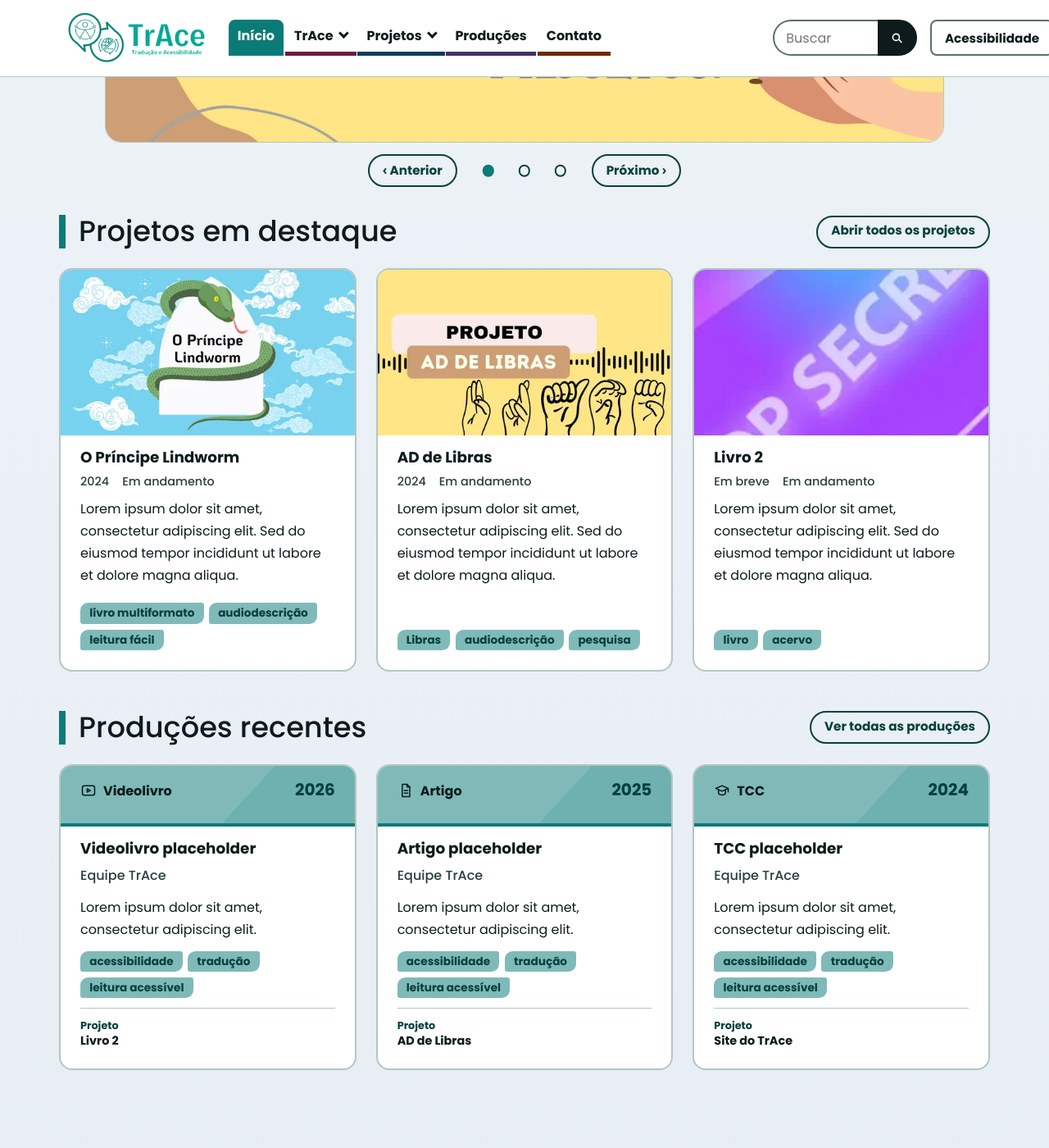
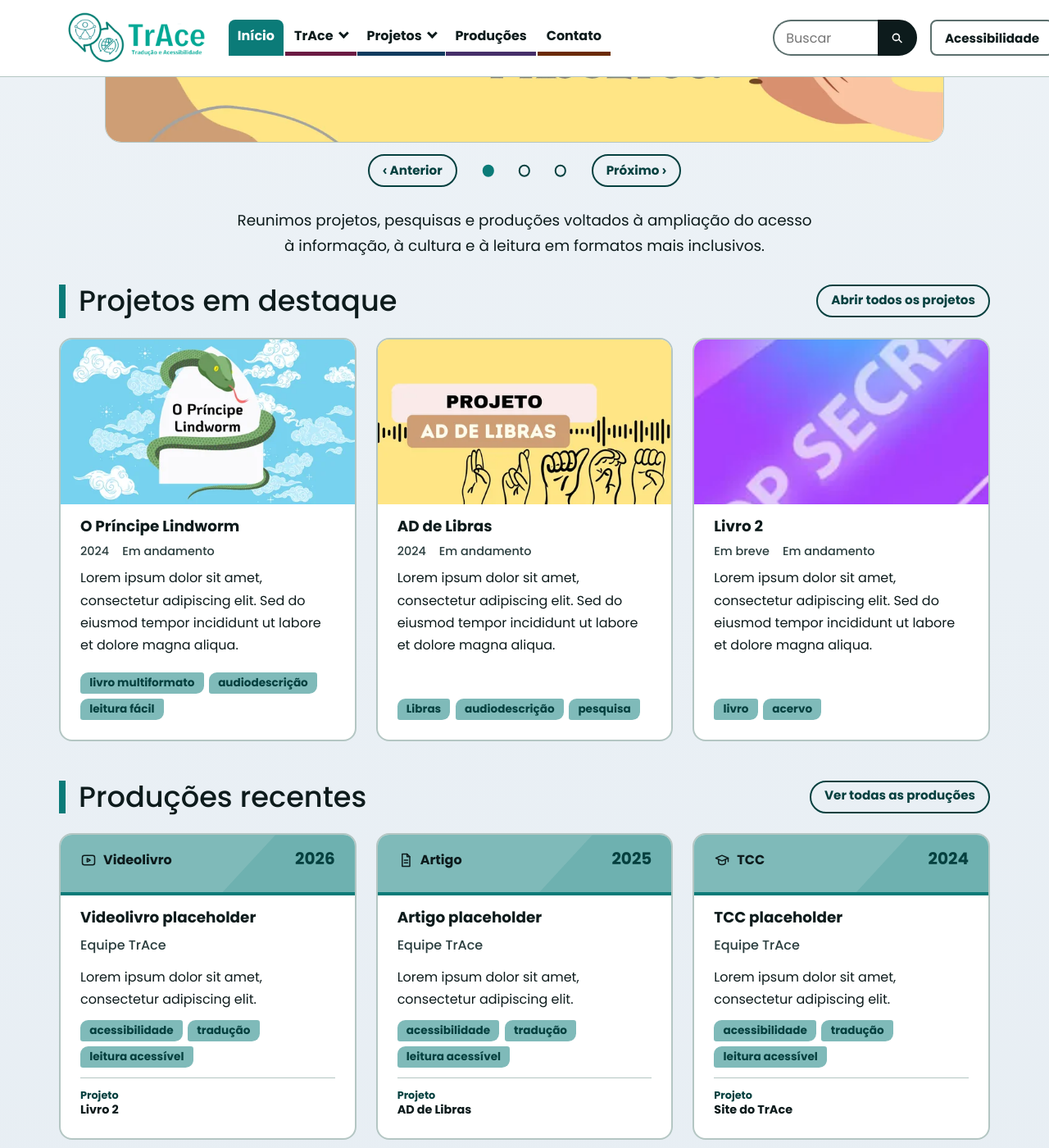
Before and after one commit to Niuuzinho/site-trace-teste, a Jekyll site: the page built from index.html, in a window 1280 px wide and 1400 px high, scrolled down 504 px. Shown: the whole window at 82% size. Built offline with Jekyll 4.4.1, drawn with Linux system fonts in a browser that asks for light colours.

```diff
--- a/assets/css/main.css
+++ b/assets/css/main.css
@@ -715,6 +715,10 @@ html:not([data-escuro]):not([data-contraste="alto"]) .abertura {
   background-image: linear-gradient(115deg, #142425 0%, #1d3a3b 100%);
 }
 
+/* Frase de apresentação, centralizada embaixo do carrossel */
+.apresentacao { padding-top: var(--e5); }
+.apresentacao .lead { max-width: 44rem; margin: 0 auto; text-align: center; color: var(--tinta); }
+
 /* Seções da página inicial: as duas no mesmo fundo, separadas só por espaço; uma única forma geométrica discreta atrás delas */
 .miolo { position: relative; }
 .faixa-secao { padding: var(--e6) 0 var(--e5); }
--- a/index.html
+++ b/index.html
@@ -19,6 +15,10 @@ permalink: /
   </div>
   {% include carrossel.html itens=site.data.carrossel rotulo="Avisos e novidades" %}
 </div>
+<div class="container apresentacao">
+  <p class="lead">Reunimos projetos, pesquisas e produções voltados à ampliação do acesso à informação, à cultura e à leitura em formatos mais inclusivos.</p>
+</div>
+
 
 <div class="miolo">
 {%- assign destaques = site.projetos | where: "destaque", true | sort: "ordem" %}
```
Also changed, not shown: other parts of index.html (+0 -4 lines), CLAUDE.md (+1 -1 lines).
